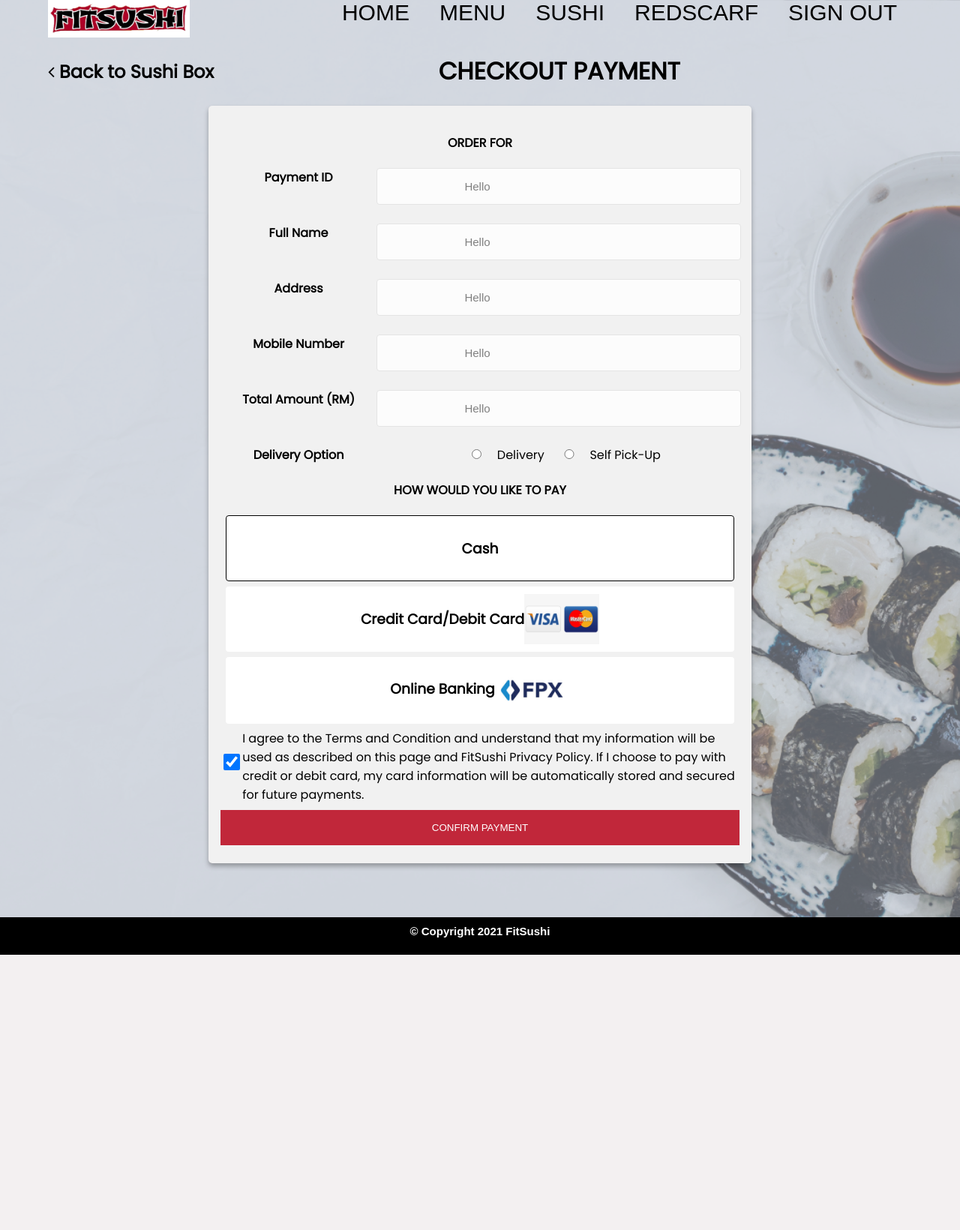
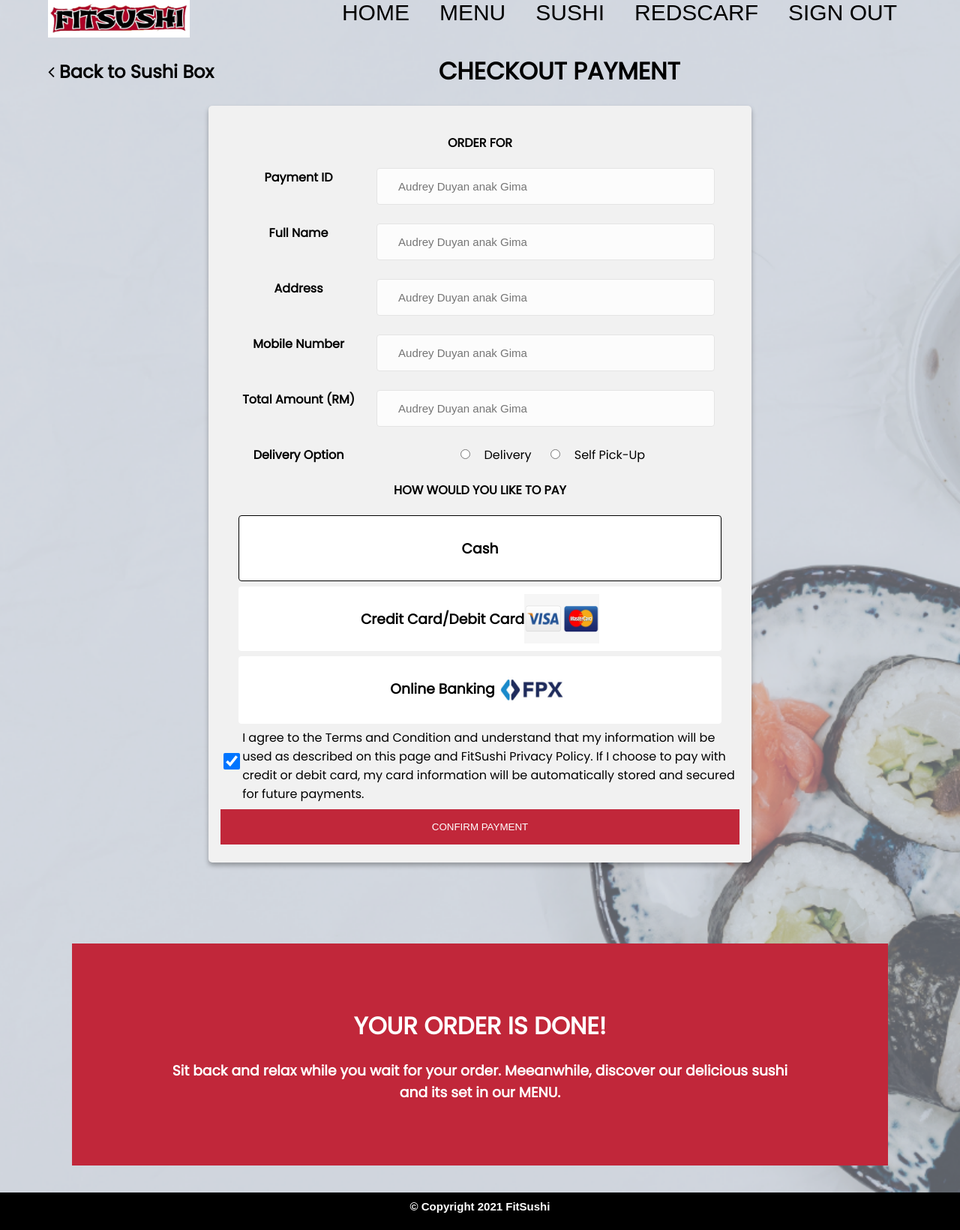
Before and after one commit to Aulinee/FitSushi-Ordering-System, a PHP site: page /checkout-page.php in a window 1280 px wide. Shown: the whole page at 75% size. Before the commit the page ends 1273 px from the top, so only its background shows below. Run offline with PHP 8.4, Linux system fonts and the light colour scheme; some web fonts are replaced.

Commit message:
update checkout page

```diff
--- a/checkout-page.php
+++ b/checkout-page.php
@@ -43,10 +43,7 @@
                             <label for="PaymentID"><b>Payment ID</b></label>
                         </div>
                         <div class="payment-70">
-                            <input name="id" value="
-                            Hello
-                                " type="text" readonly>
-                            </input>
+                            <input name="id" placeholder="       Audrey Duyan anak Gima" type="text" readonly>
                         </div>
                     </div>
                     <br>
@@ -55,10 +52,7 @@
                             <label for="PaymentID"><b>Full Name</b></label>
                         </div>
                         <div class="payment-70">
-                            <input name="id" value="
-                            Hello
-                                " type="text" readonly>
-                            </input>
+                            <input name="id" placeholder="       Audrey Duyan anak Gima" type="text" readonly>
                         </div>
                     </div>
                     <br>
@@ -67,10 +61,7 @@
                             <label for="PaymentID"><b>Address</b></label>
                         </div>
                         <div class="payment-70">
-                            <input name="id" value="
-                            Hello
-                                " type="text" readonly>
-                            </input>
+                            <input name="id" placeholder="       Audrey Duyan anak Gima" type="text" readonly>
                         </div>
                     </div>
                     <br>
@@ -79,10 +70,7 @@
                             <label for="PaymentID"><b>Mobile Number</b></label>
                         </div>
                         <div class="payment-70">
-                            <input name="id" value="
-                            Hello
-                                " type="text" readonly>
-                            </input>
+                            <input name="id" placeholder="       Audrey Duyan anak Gima" type="text" readonly>
                         </div>
                     </div>
                     <br>
@@ -91,10 +79,7 @@
                             <label for="PaymentID"><b>Total Amount (RM)</b></label>
                         </div>
                         <div class="payment-70">
-                            <input name="id" value="
-                            Hello
-                                " type="text" readonly>
-                            </input>
+                            <input name="id" placeholder="       Audrey Duyan anak Gima" type="text" readonly>
                         </div>
                     </div>
                     <br>
@@ -142,6 +127,12 @@
         <br>
         <br>
         <br>
+        <br><br>
+        <div class="sushibox-detail red-bg white-txt margin-empty-sushi payment-70">
+            <h1>YOUR ORDER IS DONE!</h1>
+            <h3>Sit back and relax while you wait for your order. Meeanwhile, discover our delicious sushi and its set in our MENU. </h3>
+        </div>
+        <br><br>
     </div>
     <footer class="footer">
         <h1>&copy; Copyright 2021 FitSushi</h1>
--- a/style/style.css
+++ b/style/style.css
@@ -744,7 +744,7 @@ th .info-checkout {
   color: var(--white);
   font-weight: 700;
   text-transform: uppercase;
-  padding: 1vw 3vw;
+  padding: 0.7vw 3vw;
   font-size: 20px;
   border: none;
   cursor: pointer;
@@ -845,7 +845,7 @@ th .info-checkout:hover {
 }
 
 .payment-70 {
-  width: 70%;
+  width: 65%;
 }
 
 .payment-details input[type="text"],
@@ -873,6 +873,13 @@ th .info-checkout:hover {
   border: none;
   border-radius: 4px;
   cursor: pointer;
+}
+
+.box-1,
+.box-2,
+.box-3 {
+  width: 95%;
+  margin: auto;
 }
 
 .box-2 img,
@@ -952,6 +959,8 @@ th .info-checkout:hover {
   border: solid 1px black;
 }
 
+/*-----------------User Profile Page----------------*/
+
 /*-----------------footer----------------*/
 .footer {
   background-color: var(--black);
--- a/sushibox-page.php
+++ b/sushibox-page.php
@@ -113,7 +113,7 @@
                                 <th class="info-30"></th>
                                 <th class="info-10">Total: </th>
                                 <th class="info-10"><span class="info-amount">RM53.00</span></th>
-                                <th class="info-10"><button class="info-checkout red-bg"><a class="white-txt" href="checkout-page.php">CHECKOUT</a></button></th>
+                                <th class="info-10"><a class="info-checkout red-bg white-txt" href="checkout-page.php">CHECKOUT</a></th>
                             </tr>
                         </tbody>
                     </table>
@@ -142,7 +142,7 @@
                                 <th class="info-30"></th>
                                 <th class="info-10">Total: </th>
                                 <th class="info-10"><span class="info-amount">RM53.00</span></th>
-                                <th class="info-10"><button class="info-checkout red-bg"><a class="white-txt" href="checkout-page.php">CHECKOUT</a></button></th>
+                                <th class="info-10"><a class="info-checkout red-bg white-txt" href="checkout-page.php">CHECKOUT</a></th>
                             </tr>
                         </tbody>
                     </table>
```
